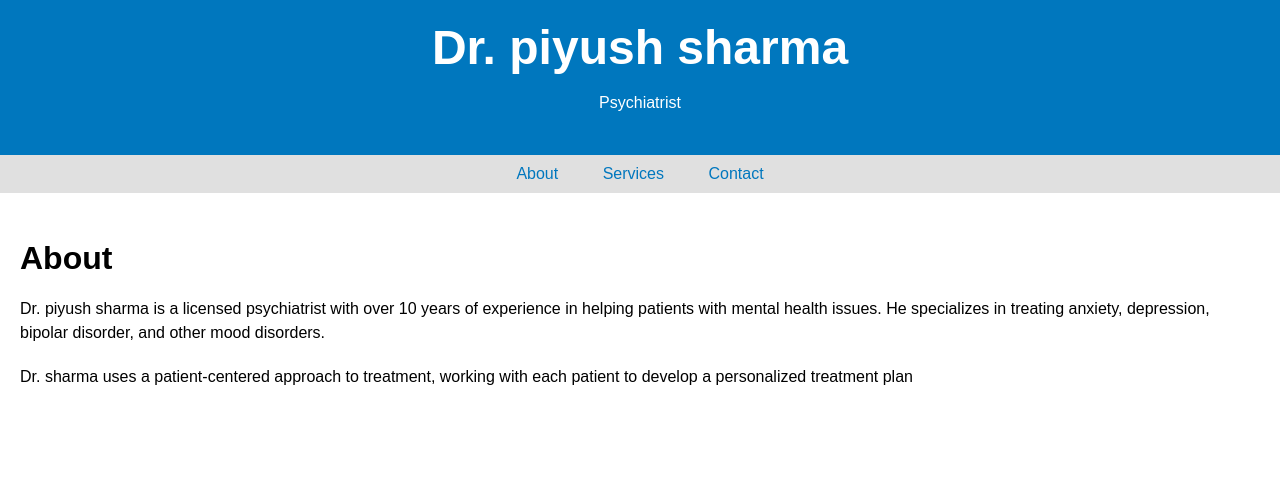
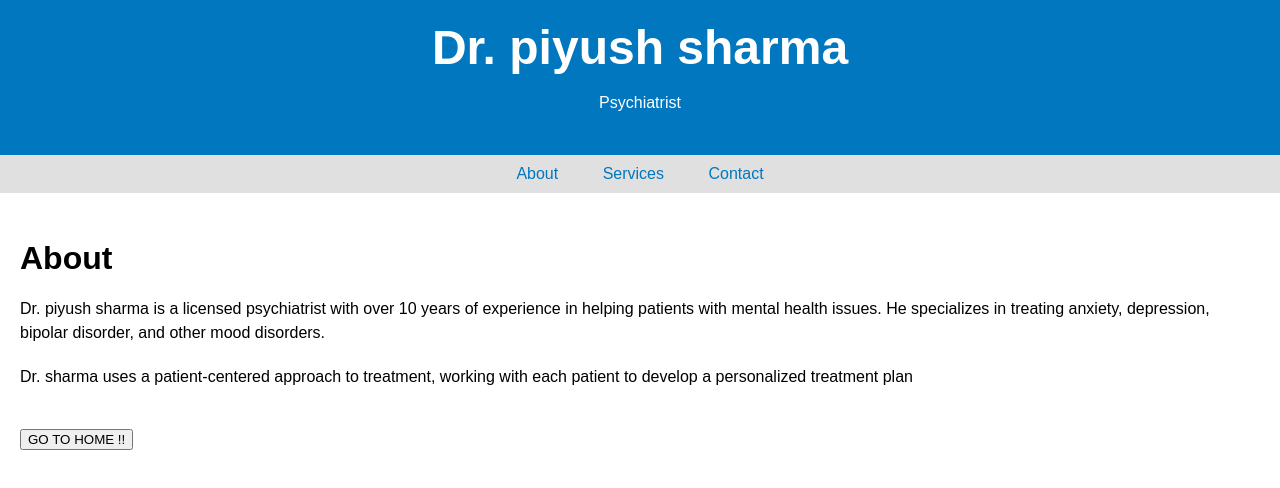
Before and after one commit to ABHAS110/Self-Well, a plain HTML site: page doc.html in a window 1280 px wide. Drawn offline with Linux system fonts and the light colour scheme.

Commit message:
Update doc.html

```diff
--- a/doc.html
+++ b/doc.html
@@ -121,3 +121,5 @@
 			<h2>About</h2>
 			<p>Dr. piyush sharma is a licensed psychiatrist with over 10 years of experience in helping patients with mental health issues. He specializes in treating anxiety, depression, bipolar disorder, and other mood disorders.</p>
 			<p>Dr. sharma uses a patient-centered approach to treatment, working with each patient to develop a personalized treatment plan
+<br>
+<h2><a href="index.html"><button> GO TO HOME !! </button></a></h2>
```
